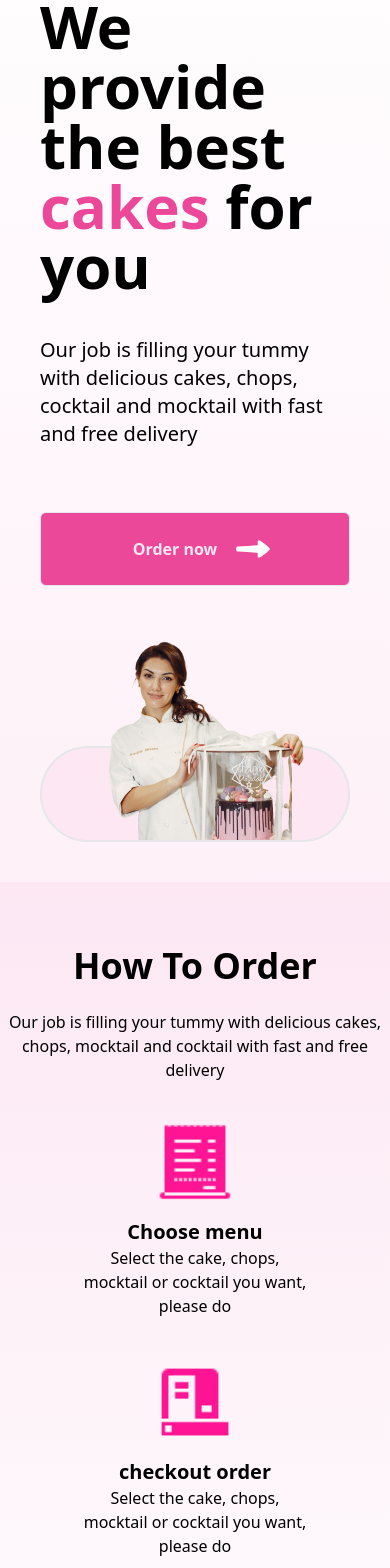
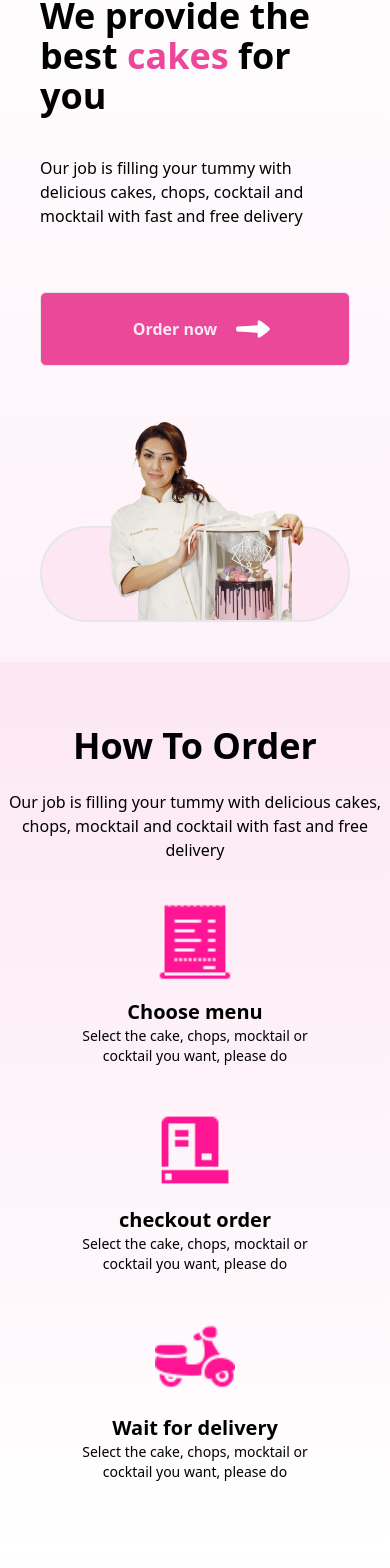
Before and after one commit to Victorakinwunmi/cake-web, a Nuxt app: page / in a window 390 px wide. Shown: the part 180-1748 px from the top of the page. Built offline with nearby package versions, Linux system fonts and the light colour scheme.

Commit message:
i updated the all text-size in homepage section

```diff
--- a/components/accordion/AppAccordion.vue
+++ b/components/accordion/AppAccordion.vue
@@ -2,7 +2,7 @@
   <div class="mb-4">
     <button
       @click="toggleAccordion()"
-      class="px-10 text-xl font-semibold md:px-52 flex items-center space-x-3"
+      class="px-8 text-base lg:text-xl font-semibold md:px-52 flex items-center space-x-3 "
       :aria-expanded="isOpen"
       :aria-controls="`collapse${_uid}`"
     >
@@ -30,7 +30,7 @@
       </svg>
     </button>
 
-    <div class=" px-10 mt-2 text-base md:px-52" v-show="isOpen" :id="`collapse${_uid}`">
+    <div class=" px-8 mt-2 text-sm md:text-base md:px-52" v-show="isOpen" :id="`collapse${_uid}`">
       <slot name="content" />
     </div>
   </div>
--- a/pages/index.vue
+++ b/pages/index.vue
@@ -60,7 +60,7 @@
         </template>
 
         <template #title>
-          <div class="text-6xl lg:text-7xl mt-10 w-full lg:w-10/12">
+          <div class="text-4xl md:text-6xl lg:text-7xl mt-10 w-full lg:w-10/12">
             <h1 class="text-black font-bold">
               We provide the best
               <span class="text-pink-500 font-bold">cakes</span> for you
@@ -69,7 +69,7 @@
         </template>
 
         <template #description>
-          <div class="text-xl mt-10 w-full lg:w-10/12">
+          <div class="text-base md:text-xl mt-10 w-full lg:w-10/12">
             <p>
               Our job is filling your tummy with delicious cakes, chops,
               cocktail and mocktail with fast and free delivery
@@ -117,8 +117,8 @@
       <div class="text-black text-center">
         <h1 class="text-4xl lg:text-6xl font-bold">How To Order</h1>
         <p class="mt-6 full text-base lg:text-xl">
-          Our job is filling your tummy with delicious cakes, chops, mocktail
-          and cocktail with fast and free delivery
+         Our job is filling your tummy with delicious cakes, chops, mocktail
+         and cocktail with fast and free delivery
         </p>
       </div>
 
@@ -141,7 +141,7 @@
               />
             </div>
             <h1 class="text-center font-bold text-xl mt-4">Choose menu</h1>
-            <p class="text-center text-base">
+            <p class="text-center text-sm md:text-base">
               Select the cake, chops, mocktail or cocktail you want, please do
             </p>
           </div>
@@ -164,7 +164,7 @@
               </div>
             </div>
             <h1 class="text-center font-bold text-xl mt-4">checkout order</h1>
-            <p class="text-center text-base">
+            <p class="text-center  text-sm md:text-base">
               Select the cake, chops, mocktail or cocktail you want, please do
             </p>
           </div>
@@ -189,7 +189,7 @@
             <h1 class="text-center font-bold text-xl mt-4">
               Wait for delivery
             </h1>
-            <p class="text-center text-base">
+            <p class="text-center text-sm md:text-base">
               Select the cake, chops, mocktail or cocktail you want, please do
             </p>
           </div>
@@ -253,7 +253,7 @@
       </AccordionAppAccordion>
       <AccordionAppAccordion>
          <template #question>
-           <div>Are you a full service bakery or do you only make cakes?</div>
+           <div>Are you a full service bakery?</div>
          </template>
          <template #content>
            <div>We are a full-service bakery. We do not make breads, but we make most other bakery products. please check our service at the top-bar</div>
@@ -264,7 +264,7 @@
            <div>Please how do i place order on this website?</div>
          </template>
          <template #content>
-           <div>How you can place is explained above , you can simply choose menu at the top-bar and place an order</div>
+           <div>How you can place order is explained above , you can simply choose menu at the top-bar and place an order</div>
          </template>
       </AccordionAppAccordion>
     </div>
```
